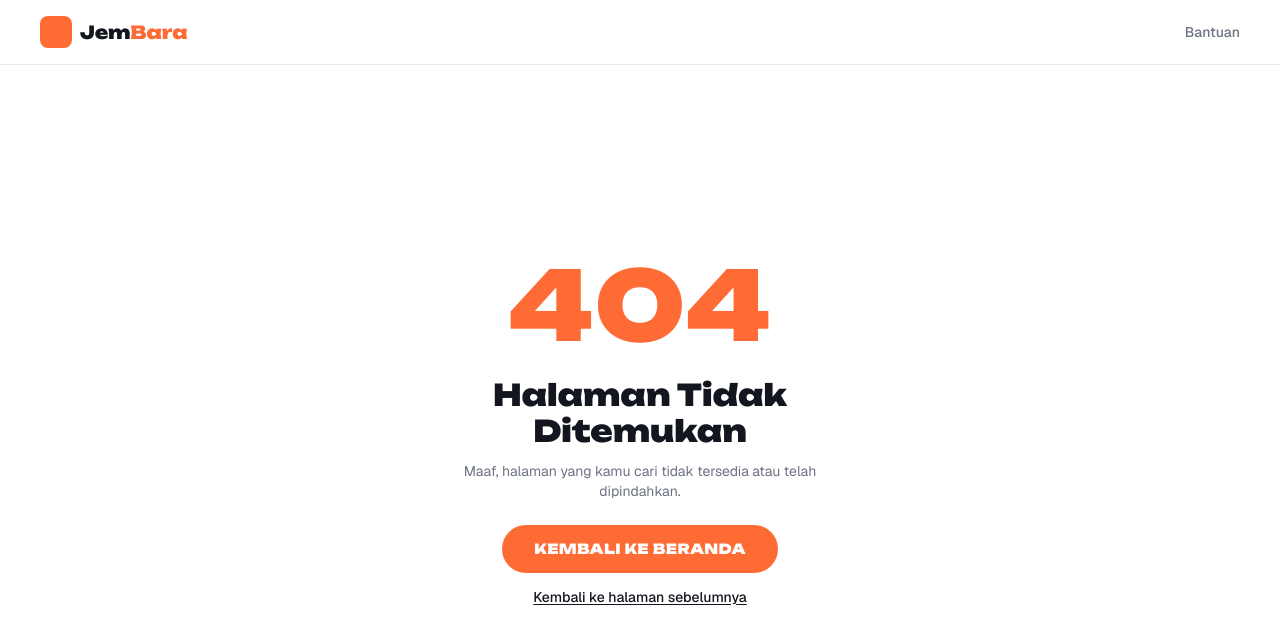
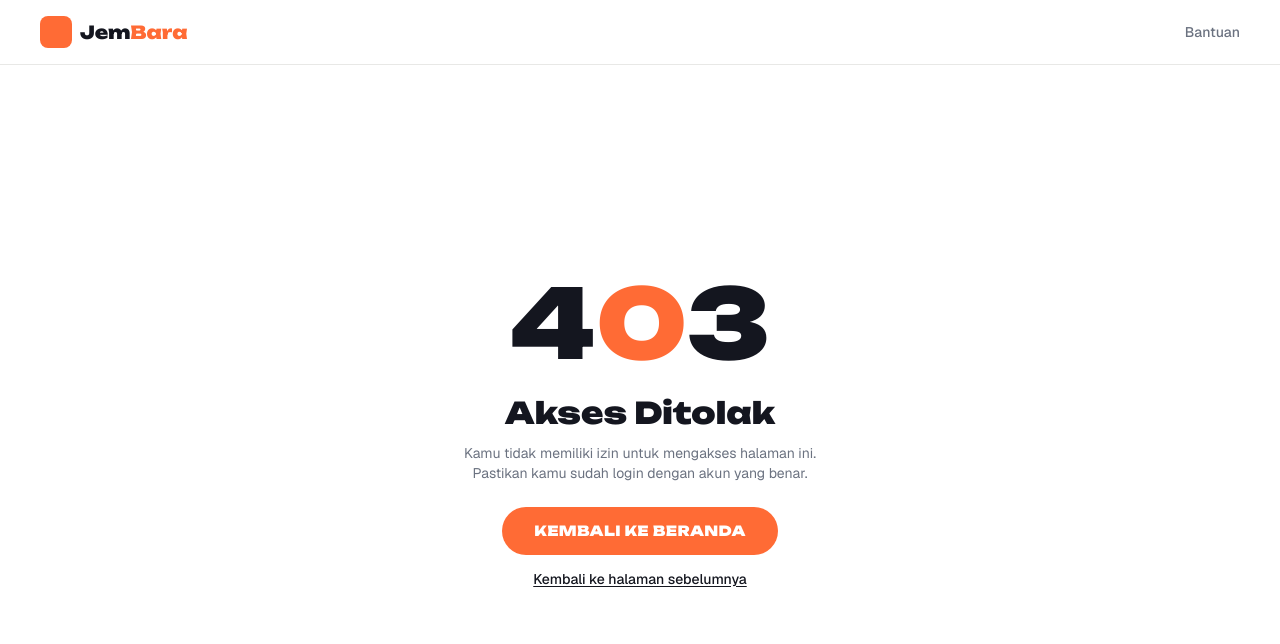
Before and after one commit to Reno11052009/jembara, a Next.js app: page /forbidden in a window 1280 px wide. Before the commit this address had no page. Shown: the top 644 px of the page. Built offline with nearby package versions, Linux system fonts and the light colour scheme.

Commit message:
Halaman_Errors

```diff
--- /dev/null
+++ b/src/app/forbidden/page.tsx
@@ -0,0 +1,13 @@
+import PublicTopBar from "@/components/errors/PublicTopBar";
+import ForbiddenContent from "@/components/errors/ForbiddenContent";
+
+export default function ForbiddenPage() {
+  return (
+    <div className="flex min-h-screen flex-col bg-white">
+      <PublicTopBar />
+      <div className="flex flex-1 items-center justify-center">
+        <ForbiddenContent />
+      </div>
+    </div>
+  );
+}
--- a/src/components/errors/NotFoundContent.tsx
+++ b/src/components/errors/ForbiddenContent.tsx
@@ -1,16 +1,21 @@
 import Link from "next/link";
 import GoBackLink from "@/components/errors/GoBackLink";
 
-export default function NotFoundContent() {
+export default function ForbiddenContent() {
   return (
     <div className="mx-auto flex max-w-md flex-col items-center px-6 text-center">
-      <p className="font-display text-8xl font-black leading-none text-brand">404</p>
+      <p className="font-display text-8xl font-black leading-none">
+        <span className="text-ink">4</span>
+        <span className="text-brand">0</span>
+        <span className="text-ink">3</span>
+      </p>
 
       <h1 className="mt-6 font-display text-3xl font-black text-ink">
-        Halaman Tidak Ditemukan
+        Akses Ditolak
       </h1>
       <p className="mt-3 font-body text-sm text-ink-muted">
-        Maaf, halaman yang kamu cari tidak tersedia atau telah dipindahkan.
+        Kamu tidak memiliki izin untuk mengakses halaman ini.
+        Pastikan kamu sudah login dengan akun yang benar.
       </p>
 
       <Link
--- a/src/components/maintenance/MaintenanceContent.tsx
+++ b/src/components/maintenance/MaintenanceContent.tsx
@@ -15,12 +15,12 @@ export default function MaintenanceContent({
   footnote,
 }: MaintenanceContentProps) {
   return (
-    <div className="mx-auto flex max-w-md flex-col items-center px-6 text-center">
+    <div className="mx-auto flex max-w-xl flex-col items-center px-6 text-center">
       <div className="flex h-20 w-20 items-center justify-center rounded-2xl bg-brand-soft">
         <Wrench size={32} className="text-brand" />
       </div>
 
-      <h1 className="mt-6 font-display text-3xl font-black text-ink">{title}</h1>
+      <h1 className="mt-6 font-display text-2xl font-black text-ink">{title}</h1>
       <p className="mt-3 font-body text-sm text-ink-muted">{description}</p>
 
       <div className="mt-6 w-full max-w-xs">
```
